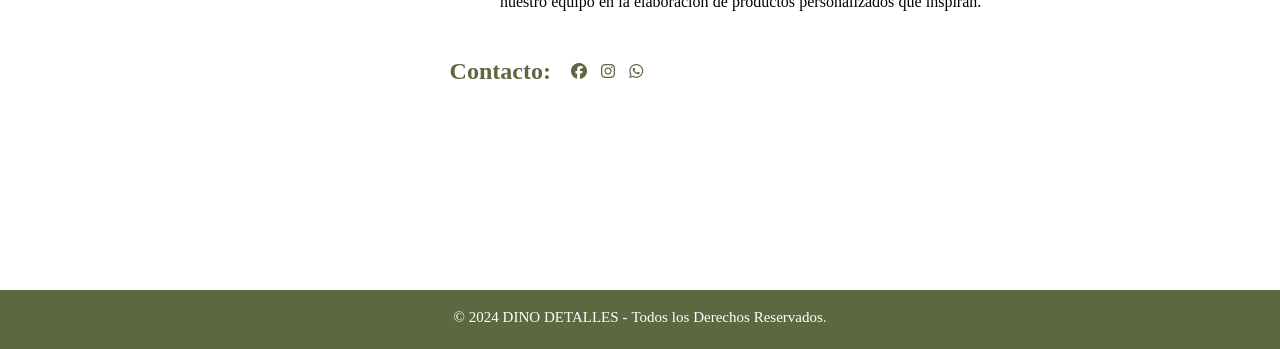
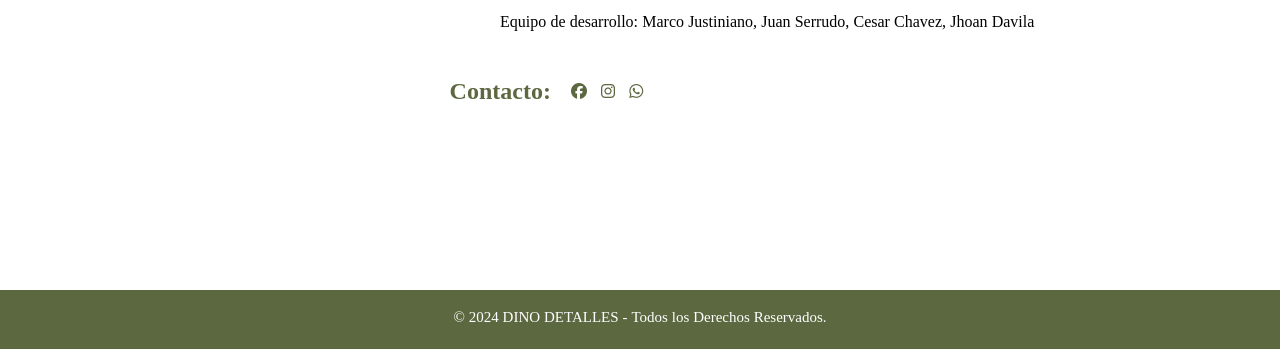
Before and after one commit to SerrudoDMC/web, a plain HTML site: page sobrenosotros.html in a window 1280 px wide. Shown: the part 510-859 px from the top of the page. Drawn offline with Linux system fonts and the light colour scheme.

Commit message:
Update sobrenosotros.html

```diff
--- a/sobrenosotros.html
+++ b/sobrenosotros.html
@@ -42,6 +42,7 @@
                 <p>En Dino-Detalles, nos apasiona transformar lo ordinario en extraordinario a través de la sublimación. Somos una empresa dedicada a la personalización de tazas, poleras, platos y gorras, llevando la creatividad y la calidad a cada producto que creamos.</p>
                 <p>Nuestro compromiso con la excelencia y la innovación nos impulsa a ofrecer diseños únicos y personalizados que reflejan la esencia y el estilo de cada cliente. Desde tazas que despiertan sonrisas cada mañana hasta poleras que expresan personalidades únicas, en Dino-Detalles fusionamos arte y funcionalidad para hacer de cada artículo una obra especial.</p>
                 <p>Fundadora - Samantha Montalvan, con gran ojo para el diseño y dedicación a la excelencia, lidera nuestro equipo en la elaboración de productos personalizados que inspiran.</p>
+                <p>Equipo de desarrollo: Marco Justiniano, Juan Serrudo, Cesar Chavez, Jhoan Davila</p>
             </div>
         </div>
         <div class="estilo-contacto">
```
